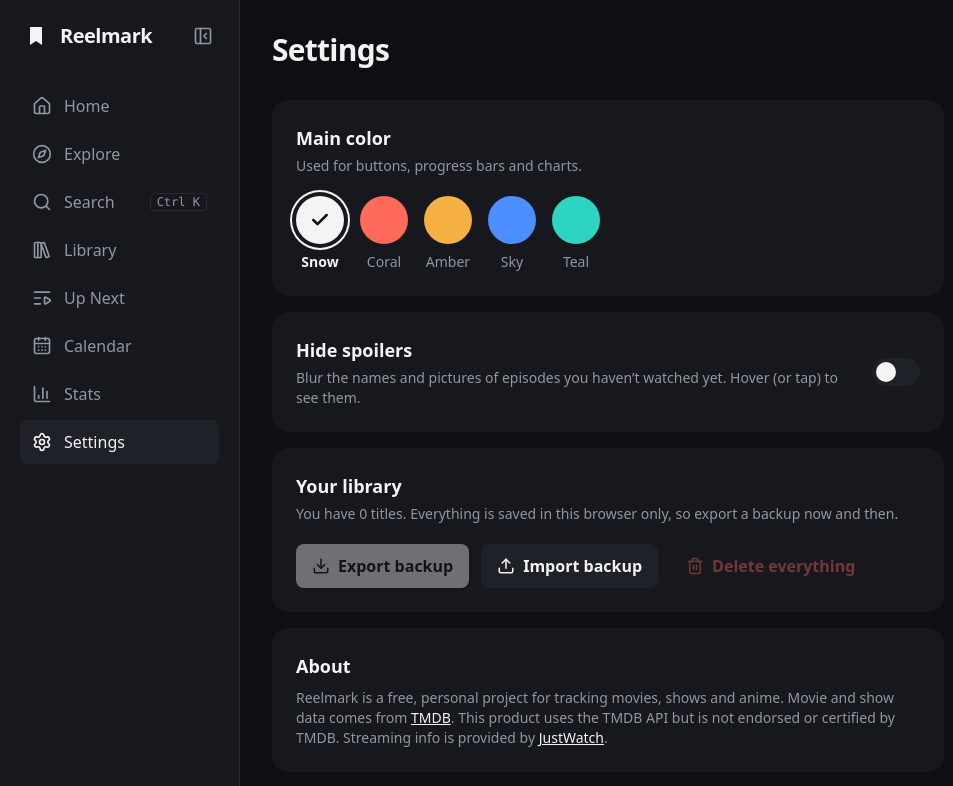
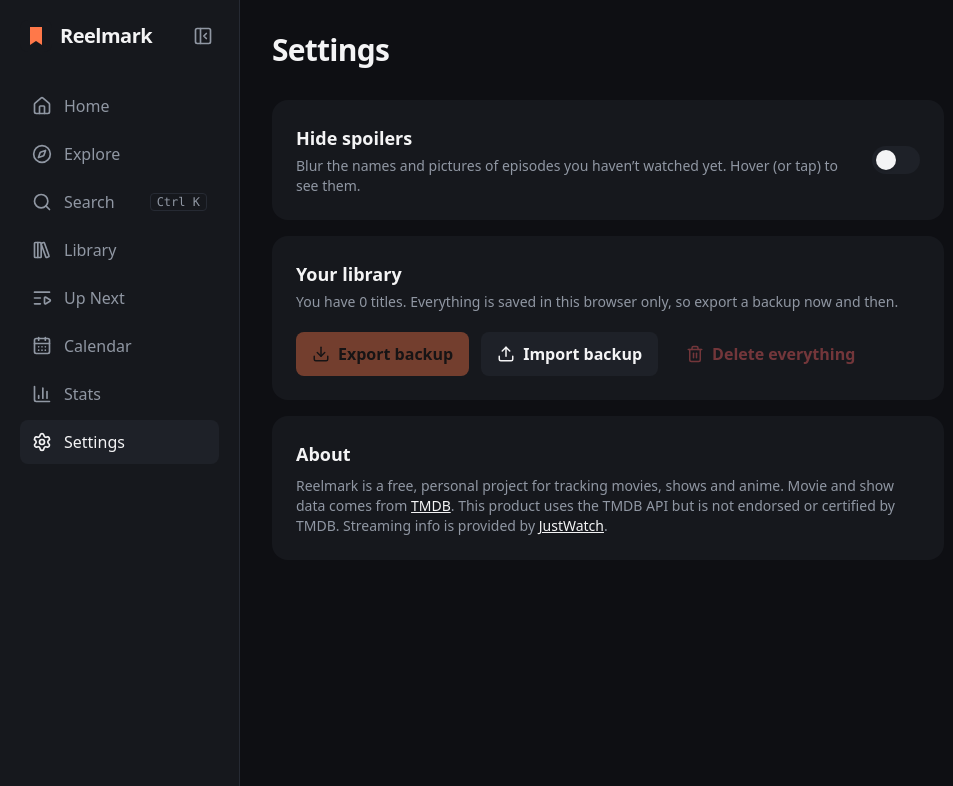
Before and after one commit to rimjhimyadav/reelmark, a React (Vite) app: page /settings in a window 1280 px wide. Shown: the top 786 px of the page, without its empty margins (0-953 px from the left). Built offline with nearby package versions, Linux system fonts and the light colour scheme; no server answers.

Commit message:
one main color for the whole app, remove color picker

```diff
--- a/src/App.jsx
+++ b/src/App.jsx
@@ -3,7 +3,6 @@ import { Route, Routes, useLocation, useNavigate } from "react-router";
 import Sidebar from "./components/Sidebar";
 import MobileNav from "./components/MobileNav";
 import { useSettings } from "./store/settings";
-import { applyAccent } from "./accents";
 import Home from "./pages/Home";
 import Explore from "./pages/Explore";
 import Browse from "./pages/Browse";
@@ -21,11 +20,6 @@ export default function App() {
   const navigate = useNavigate();
   const { pathname } = useLocation();
   const sidebarCollapsed = useSettings((state) => state.sidebarCollapsed);
-  const accent = useSettings((state) => state.accent);
-
-  useEffect(() => {
-    applyAccent(accent);
-  }, [accent]);
 
   // when you open a new page, start at the top (react router doesn't do this by itself)
   useEffect(() => {
--- a/src/accents.js
+++ /dev/null
@@ -1,17 +0,0 @@
-// main colors you can pick in settings
-// "text" is the color of text that sits on top of the main color (like on buttons)
-export const ACCENTS = [
-  { key: "snow", label: "Snow", color: "#f4f4f5", text: "#0e0f13" },
-  { key: "coral", label: "Coral", color: "#ff6b5b", text: "#0e0f13" },
-  { key: "amber", label: "Amber", color: "#f5b041", text: "#0e0f13" },
-  { key: "sky", label: "Sky", color: "#4c8dff", text: "#ffffff" },
-  { key: "teal", label: "Teal", color: "#2dd4bf", text: "#0e0f13" },
-];
-
-// tailwind reads the main color from these css variables (see index.css),
-// so changing them recolors every button and bar in the app
-export function applyAccent(key) {
-  const accent = ACCENTS.find((a) => a.key === key) || ACCENTS[0];
-  document.documentElement.style.setProperty("--color-accent", accent.color);
-  document.documentElement.style.setProperty("--color-accent-text", accent.text);
-}
--- a/src/index.css
+++ b/src/index.css
@@ -12,9 +12,9 @@
   --color-text: #f4f4f5;
   --color-muted: #9097a3;
 
-  /* main color. you can change it in settings, see accents.js */
-  --color-accent: #f4f4f5;
-  --color-accent-text: #0e0f13;
+  /* main color (a warm orange), and the text color that sits on top of it */
+  --color-accent: #ff7849;
+  --color-accent-text: #1a0f0a;
 }
 
 body {
--- a/src/pages/Settings.jsx
+++ b/src/pages/Settings.jsx
@@ -1,8 +1,7 @@
 import { useState } from "react";
-import { Check, Download, Trash2, Upload } from "lucide-react";
+import { Download, Trash2, Upload } from "lucide-react";
 import { useLibrary } from "../store/library";
 import { useSettings } from "../store/settings";
-import { ACCENTS } from "../accents";
 import { plural, todayString } from "../utils";
 import PageTitle from "../components/PageTitle";
 import Modal from "../components/Modal";
@@ -60,7 +59,6 @@ export default function Settings() {
     <>
       <PageTitle title="Settings" />
 
-      <AccentPicker />
       <SpoilerSetting />
 
       <section className="mt-4 max-w-2xl rounded-2xl bg-panel p-6">
@@ -147,40 +145,12 @@ export default function Settings() {
   );
 }
 
-function AccentPicker() {
-  const accent = useSettings((state) => state.accent);
-  const setAccent = useSettings((state) => state.setAccent);
-
-  return (
-    <section className="max-w-2xl rounded-2xl bg-panel p-6">
-      <h2 className="text-lg font-bold">Main color</h2>
-      <p className="mt-1 text-sm text-muted">Used for buttons, progress bars and charts.</p>
-
-      <div className="mt-5 flex flex-wrap gap-4">
-        {ACCENTS.map((item) => (
-          <button key={item.key} onClick={() => setAccent(item.key)} className="flex flex-col items-center gap-2">
-            <span
-              className={`flex size-12 items-center justify-center rounded-full ring-offset-4 ring-offset-panel ${
-                accent === item.key ? "ring-2 ring-text" : ""
-              }`}
-              style={{ backgroundColor: item.color, color: item.text }}
-            >
-              {accent === item.key && <Check size={20} strokeWidth={3} />}
-            </span>
-            <span className={`text-sm ${accent === item.key ? "font-semibold" : "text-muted"}`}>{item.label}</span>
-          </button>
-        ))}
-      </div>
-    </section>
-  );
-}
-
 function SpoilerSetting() {
   const hideSpoilers = useSettings((state) => state.hideSpoilers);
   const toggleSpoilers = useSettings((state) => state.toggleSpoilers);
 
   return (
-    <section className="mt-4 flex max-w-2xl items-center justify-between gap-6 rounded-2xl bg-panel p-6">
+    <section className="flex max-w-2xl items-center justify-between gap-6 rounded-2xl bg-panel p-6">
       <div>
         <h2 className="text-lg font-bold">Hide spoilers</h2>
         <p className="mt-1 text-sm text-muted">
--- a/src/store/settings.js
+++ b/src/store/settings.js
@@ -8,9 +8,6 @@ export const useSettings = create(
       sidebarCollapsed: false,
       toggleSidebar: () => set((state) => ({ sidebarCollapsed: !state.sidebarCollapsed })),
 
-      accent: "snow",
-      setAccent: (accent) => set({ accent }),
-
       // blur names and pictures of episodes you haven't watched yet
       hideSpoilers: false,
       toggleSpoilers: () => set((state) => ({ hideSpoilers: !state.hideSpoilers })),
```
Also changed, not shown: public/favicon.svg, 1 other file (tests, documents, lock files or other folders).
